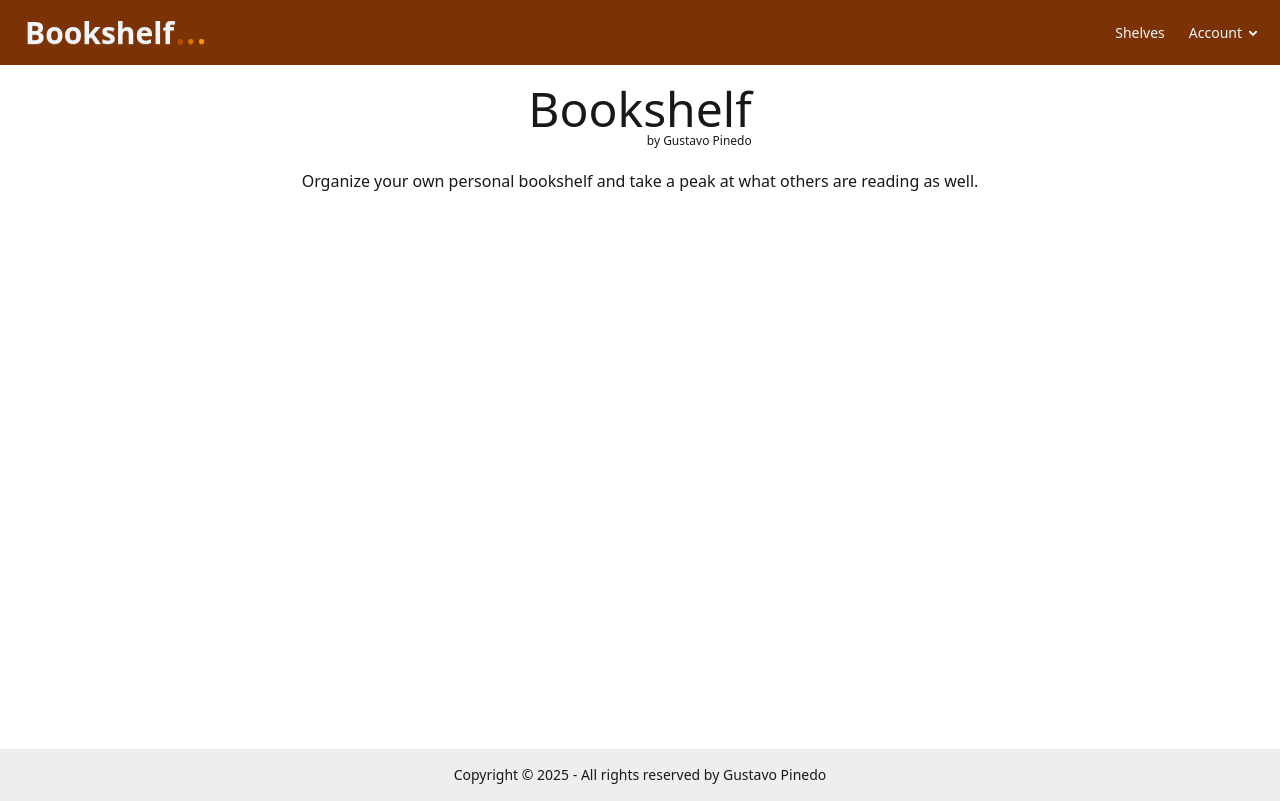
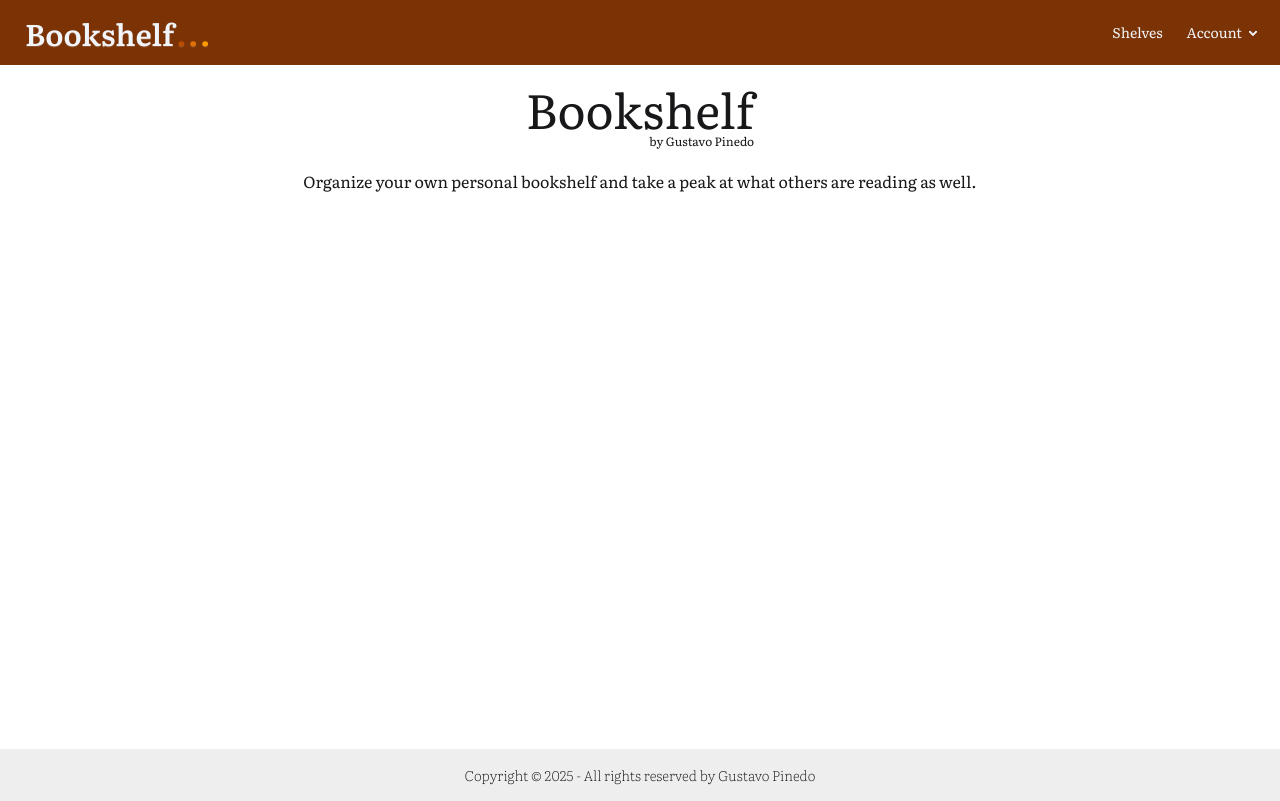
Before and after one commit to gus-pi/bookshelf, a React (Vite) app in the folder client/: page / in a window 1280 px wide. Built offline with nearby package versions, Linux system fonts and the light colour scheme.

Commit message:
change font to literata

```diff
--- a/client/src/App.css
+++ b/client/src/App.css
@@ -0,0 +1,4 @@
+@import url('https://fonts.googleapis.com/css2?family=Literata:ital,opsz,wght@0,7..72,200..900;1,7..72,200..900&family=Lora:ital,wght@0,400..700;1,400..700&family=Open+Sans:ital,wght@0,300..800;1,300..800&display=swap');
+body {
+  font-family: 'Literata', serif;
+}
--- a/client/src/App.tsx
+++ b/client/src/App.tsx
@@ -1,6 +1,7 @@
 import { Outlet } from 'react-router-dom';
 import Navbar from './components/Navbar';
 import Footer from './components/Footer';
+import './App.css';
 
 const App = () => {
   return (
--- a/client/src/components/Footer.tsx
+++ b/client/src/components/Footer.tsx
@@ -2,7 +2,7 @@ const Footer = () => {
   return (
     <footer className="footer sm:footer-horizontal footer-center bg-base-300 text-base-content p-4">
       <aside>
-        <p>
+        <p className="font-extralight">
           Copyright © {new Date().getFullYear()} - All rights reserved by
           Gustavo Pinedo
         </p>
```
